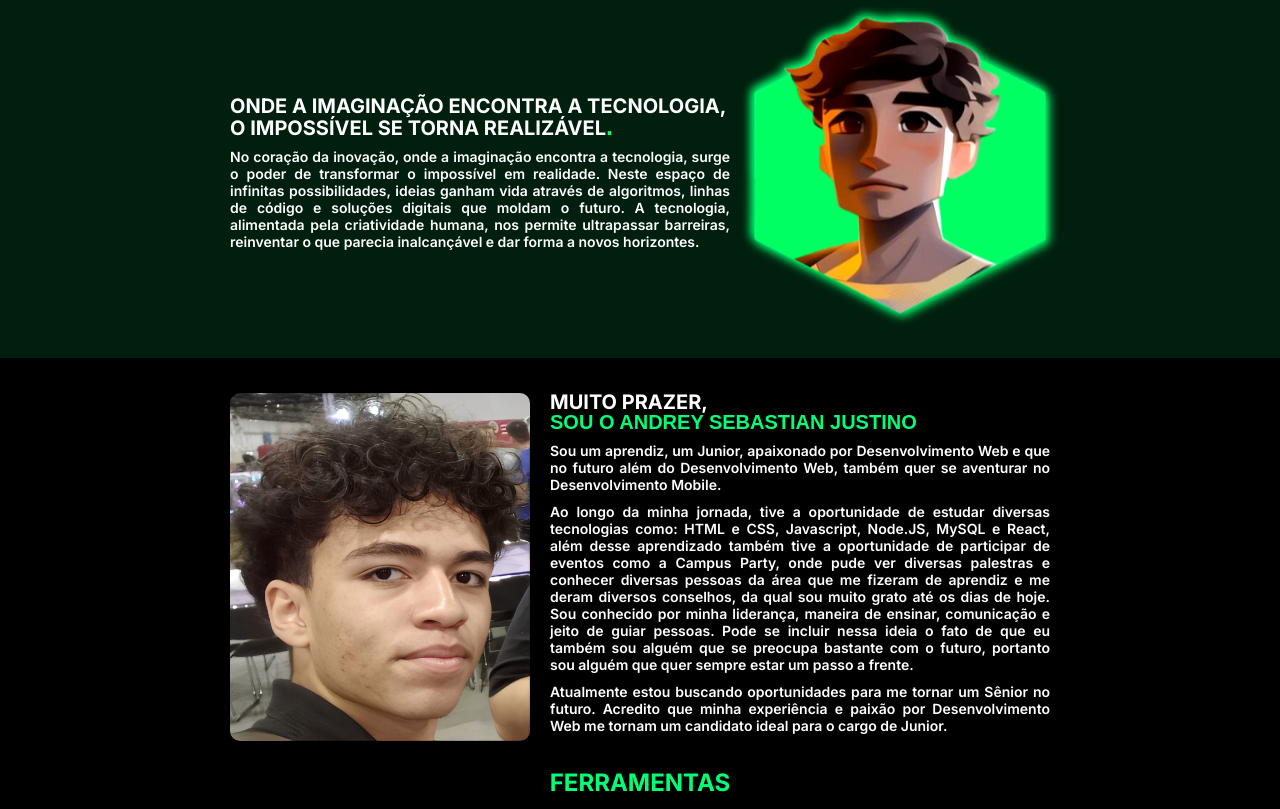
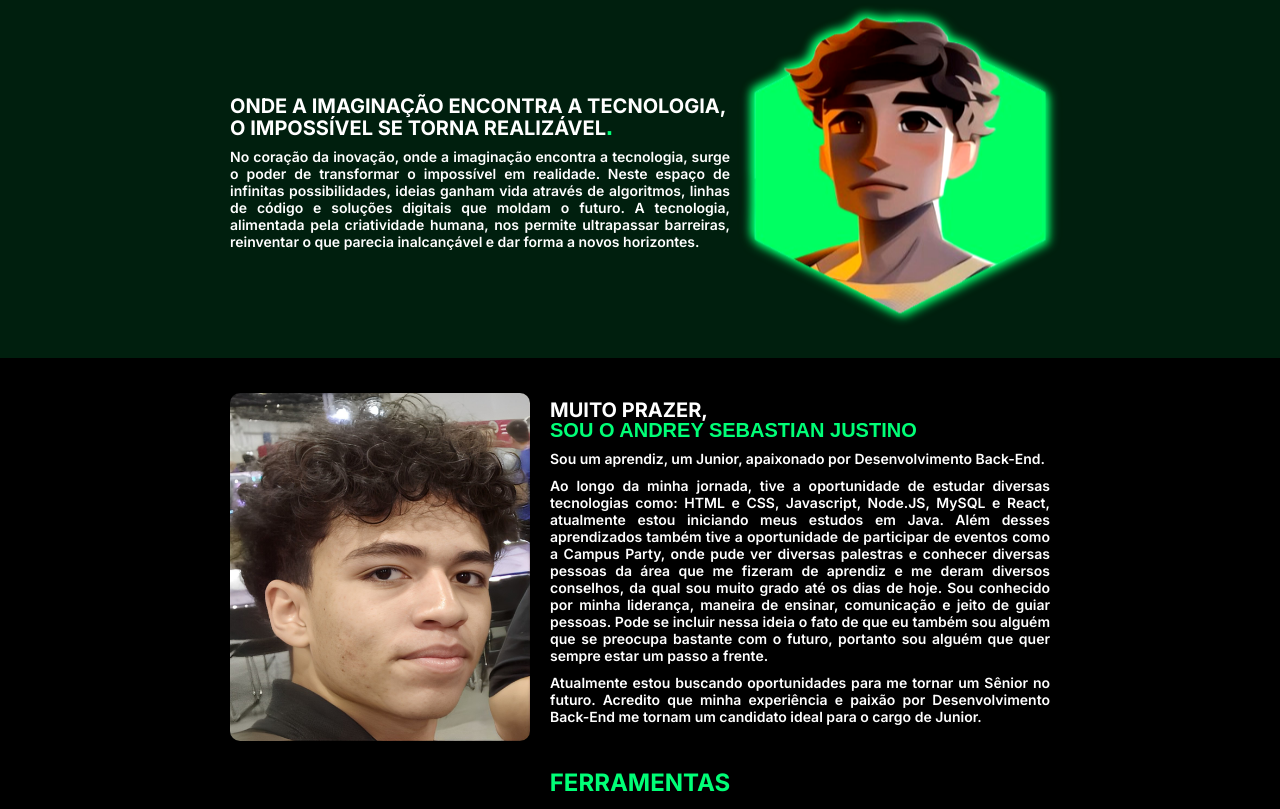
Before and after one commit to AndreyJustino/Portfolio, a plain HTML site: page index.html in a window 1280 px wide. Shown: the part 132-941 px from the top of the page. Drawn offline with Linux system fonts and the light colour scheme.

Commit message:
feat: add new logo and change text bio

```diff
--- a/index.html
+++ b/index.html
@@ -86,26 +86,15 @@
         <div class="div-sobre">
           <h1>Muito Prazer, <span>Sou o Andrey Sebastian Justino</span></h1>
           <p>
-            Sou um aprendiz, um Junior, apaixonado por Desenvolvimento Web e que
-            no futuro além do Desenvolvimento Web, também quer se aventurar no
-            Desenvolvimento Mobile.
+            Sou um aprendiz, um Junior, apaixonado por Desenvolvimento Back-End.
           </p>
           <p>
-            Ao longo da minha jornada, tive a oportunidade de estudar diversas
-            tecnologias como: HTML e CSS, Javascript, Node.JS, MySQL e React,
-            além desse aprendizado também tive a oportunidade de participar de
-            eventos como a Campus Party, onde pude ver diversas palestras e
-            conhecer diversas pessoas da área que me fizeram de aprendiz e me
-            deram diversos conselhos, da qual sou muito grato até os dias de
-            hoje. Sou conhecido por minha liderança, maneira de ensinar,
-            comunicação e jeito de guiar pessoas. Pode se incluir nessa ideia o
-            fato de que eu também sou alguém que se preocupa bastante com o
-            futuro, portanto sou alguém que quer sempre estar um passo a frente.
+            Ao longo da minha jornada, tive a oportunidade de estudar diversas tecnologias como: HTML e CSS, Javascript, Node.JS, MySQL e React, atualmente estou iniciando meus estudos em Java. Além desses aprendizados também tive a oportunidade de participar de eventos como a Campus Party, onde pude ver diversas palestras e conhecer diversas pessoas da área que me fizeram de aprendiz e me deram diversos conselhos, da qual sou muito grado até os dias de hoje. Sou conhecido por minha liderança, maneira de ensinar, comunicação e jeito de guiar pessoas. Pode se incluir nessa ideia o fato de que eu também sou alguém que se preocupa bastante com o futuro, portanto sou alguém que quer sempre estar um passo a frente.
           </p>
           <p>
             Atualmente estou buscando oportunidades para me tornar um Sênior no
             futuro. Acredito que minha experiência e paixão por Desenvolvimento
-            Web me tornam um candidato ideal para o cargo de Junior.
+            Back-End me tornam um candidato ideal para o cargo de Junior.
           </p>
         </div>
       </section>
@@ -132,6 +121,11 @@
           <div class="card">
             <img src="./img/logos/nodejsLogo.png" alt="logo node">
             <h2>Node.Js</h2>
+          </div>
+
+          <div class="card">
+            <img src="./img/logos/javaLogo.png" alt="logo java">
+            <h2>Java</h2>
           </div>
 
           <div class="card">
```
Also changed, not shown: img/logos/javaLogo.png (added).
